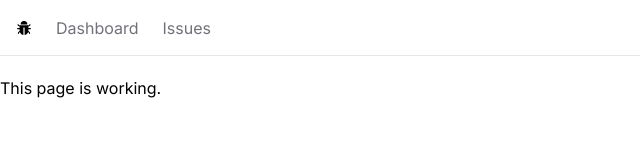
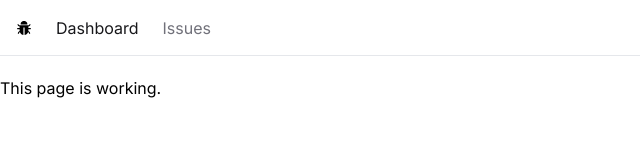
Before and after one commit to yvesHakizimana/prob-tracer, a Next.js app: page / in a window 1280 px wide. Shown: the top 160 px of the page, without its empty margins (0-640 px from the left). Built offline with nearby package versions, Linux system fonts and the light colour scheme.

Commit message:
Styling the Active Link in the navbar.

```diff
--- a/app/NavBar.tsx
+++ b/app/NavBar.tsx
@@ -1,7 +1,12 @@
+'use client'
 import Link from "next/link";
 import {AiFillBug} from "react-icons/ai"
+import classNames from "classnames";
+import {usePathname} from "next/navigation";
 
 const NavBar = () => {
+
+    const currentPath  = usePathname();
 
     const links = [
         { label: 'Dashboard', href: '/'},
@@ -12,7 +17,11 @@ const NavBar = () => {
         <nav className='flex space-x-6 border-b mb-5 px-4 h-14 items-center'>
             <Link href='/'><AiFillBug /></Link>
             <ul className='flex space-x-6'>
-                {links.map((link) => <Link key={link.href} className='text-zinc-500 hover:text-zinc-800 transition-colors' href={link.href}>{link.label}</Link>)}
+                {links.map((link) => <Link key={link.href} className={classNames({
+                    'text-zinc-900': currentPath === link.href,
+                    'text-zinc-500': currentPath !== link.href,
+                    'hover:text-zinc-800': true
+                })} href={link.href}>{link.label}</Link>)}
             </ul>
         </nav>
     )
--- a/package.json
+++ b/package.json
@@ -13,6 +13,7 @@
     "@types/react": "18.3.4",
     "@types/react-dom": "18.3.0",
     "autoprefixer": "10.4.20",
+    "classnames": "^2.3.2",
     "eslint": "8.57.0",
     "eslint-config-next": "14.2.6",
     "next": "14.2.6",
```
Also changed, not shown: 1 other file (tests, documents, lock files or other folders).
